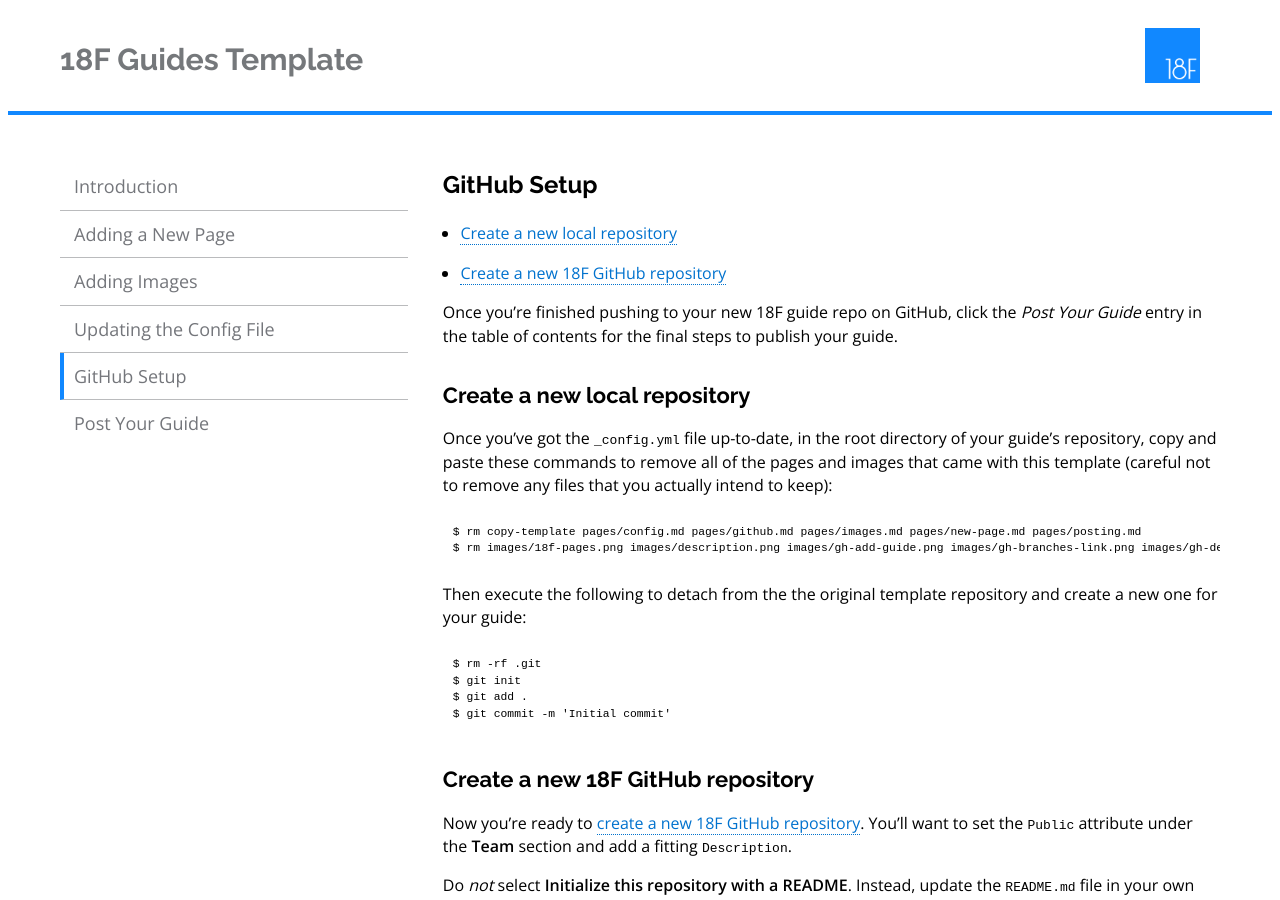
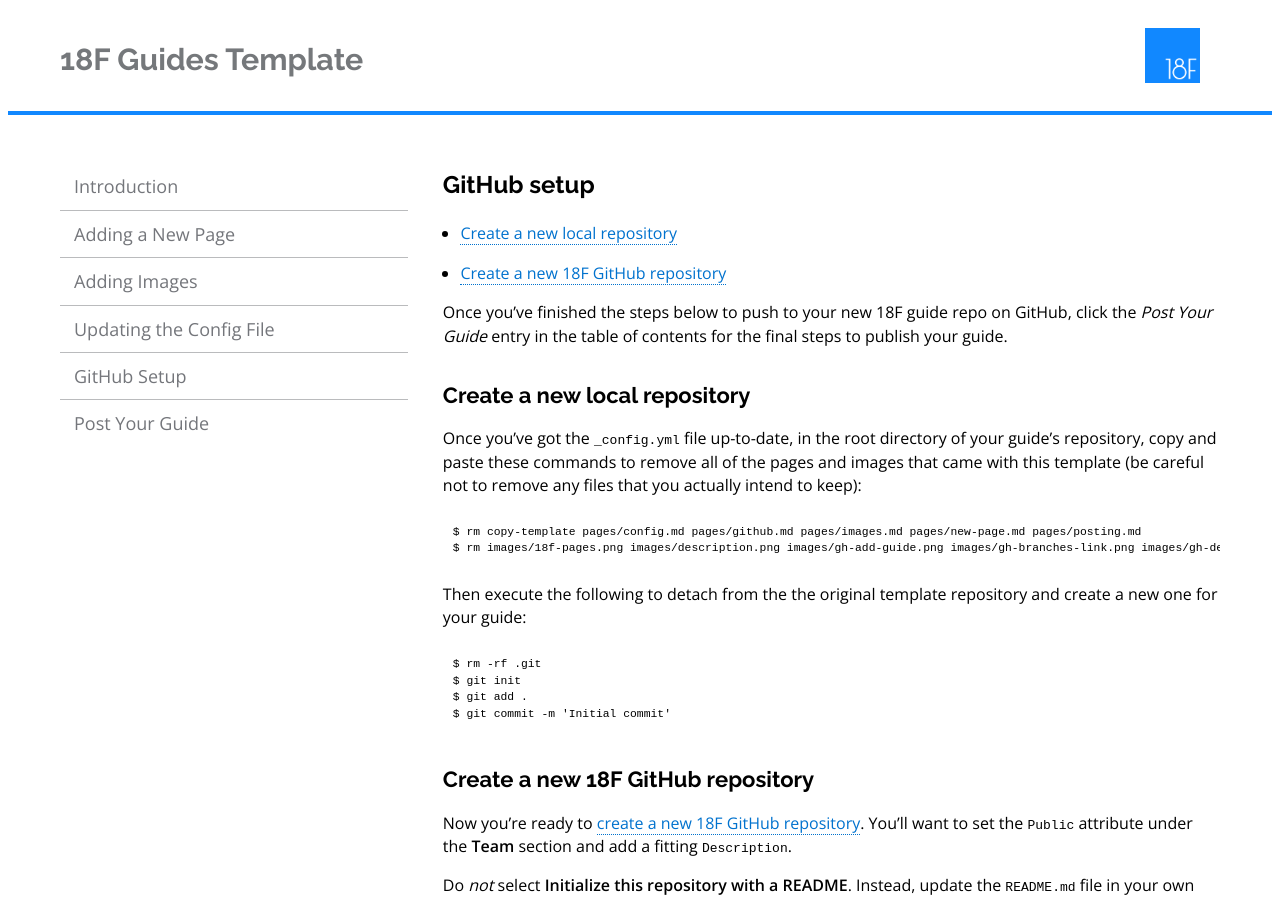
Before and after one commit to Macy-FK/federaliste, a Jekyll site: the page built from pages/github.md, in a window 1280 px wide and 900 px high. Built offline with Jekyll 4.4.1, drawn with Linux system fonts in a browser that asks for light colours; nearby versions of some CDN libraries; Markdown is read by kramdown in place of the engine named in the settings.

Commit message:
small style edits

````diff
--- a/pages/github.md
+++ b/pages/github.md
@@ -1,12 +1,12 @@
 ---
 permalink: /github-setup/
 layout: default
-title: GitHub Setup
+title: GitHub setup
 ---
 - [Create a new local repository](#create-local-repo)
 - [Create a new 18F GitHub repository](#create-18f-repo)
 
-Once you're finished pushing to your new 18F guide repo on GitHub, click the
+Once you've finished the steps below to push to your new 18F guide repo on GitHub, click the
 _Post Your Guide_ entry in the table of contents for the final steps to
 publish your guide.
 
@@ -14,7 +14,7 @@ publish your guide.
 
 Once you've got the `_config.yml` file up-to-date, in the root directory of
 your guide's repository, copy and paste these commands to remove all of the
-pages and images that came with this template (careful not to remove any files
+pages and images that came with this template (be careful not to remove any files
 that you actually intend to keep):
 
 ```
````
Also changed, not shown: index.md (+2 -2 lines), pages/config.md (+3 -3 lines), pages/images.md (+1 -1 lines), pages/new-page.md (+2 -2 lines), pages/posting.md (+2 -2 lines).
